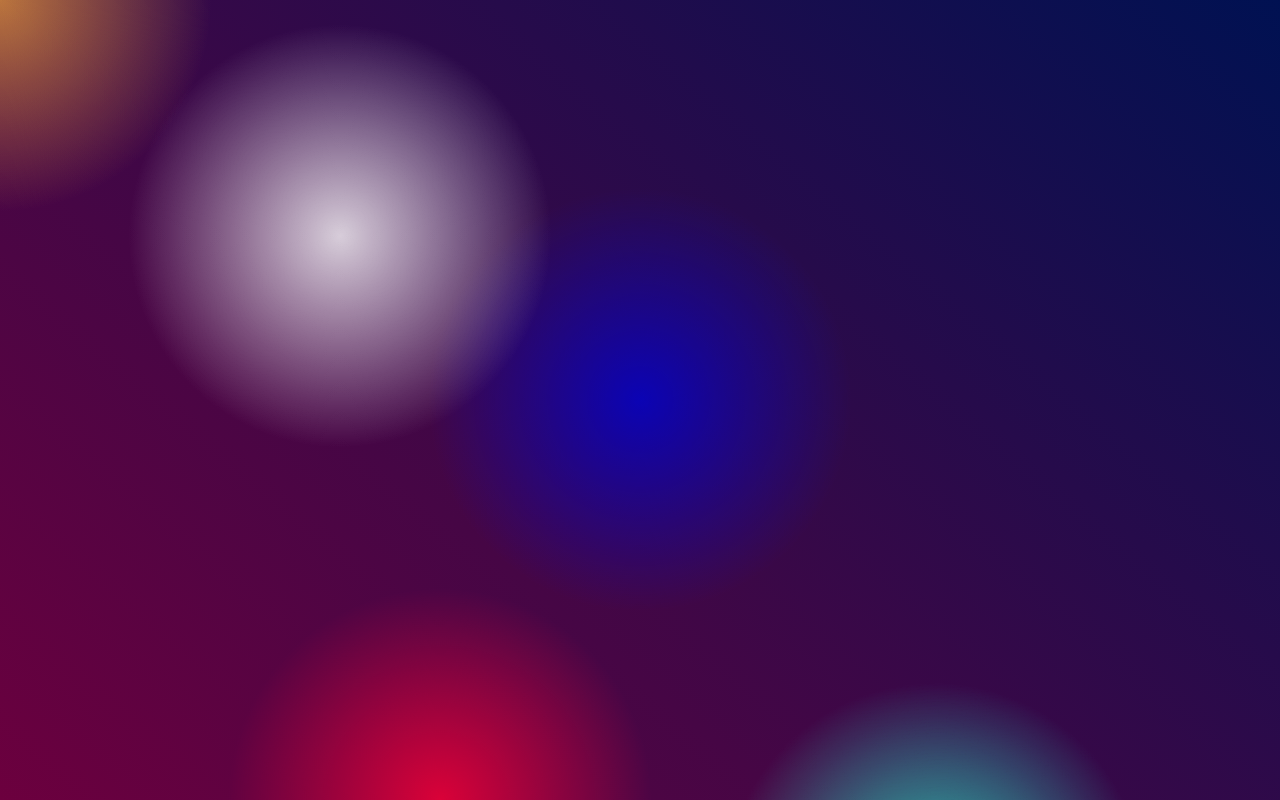
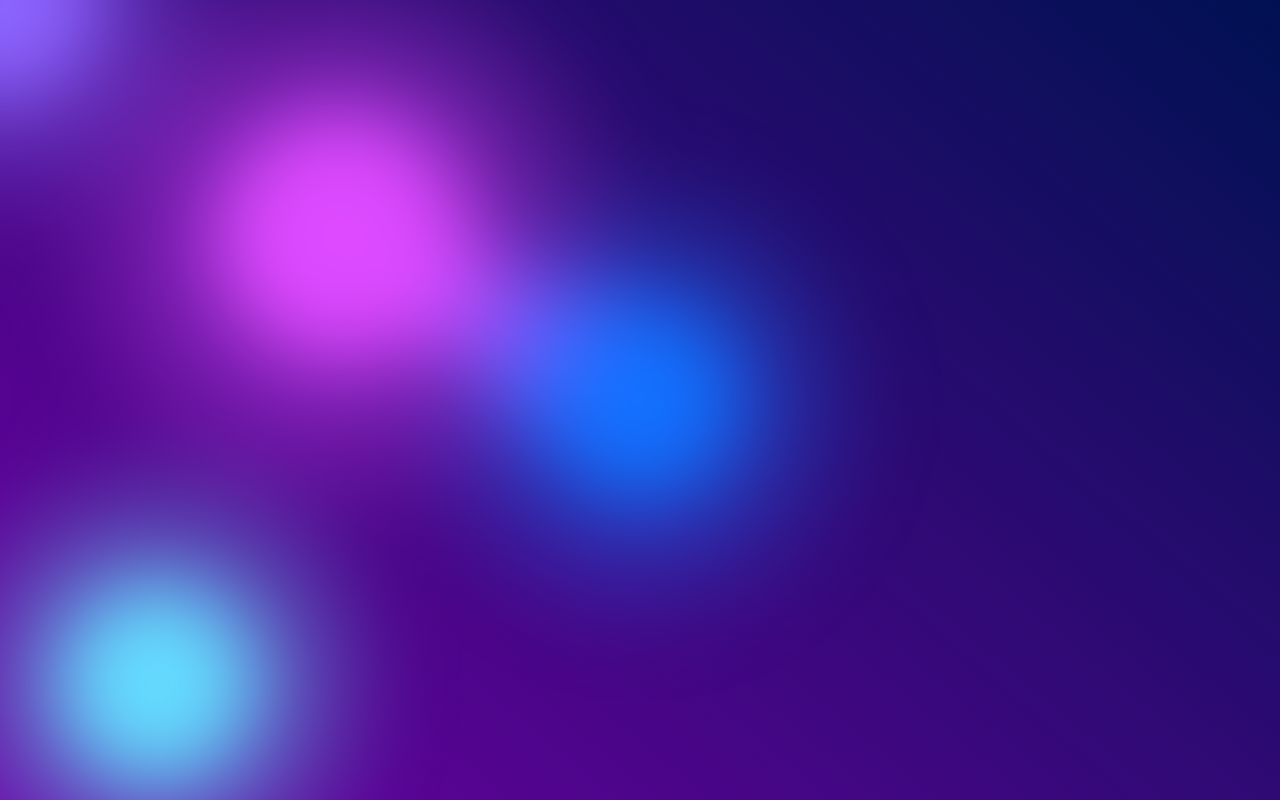
Before and after one commit to AliMousa27/website, a Vue app: page / in a window 1280 px wide. Built offline with nearby package versions, Linux system fonts and the light colour scheme.

Commit message:
implemented gaussian blur

```diff
--- a/src/components/bubbles.vue
+++ b/src/components/bubbles.vue
@@ -1,11 +1,28 @@
 <template>
-  <div class="background">
+  <div class="gradient-bg">
+    <!--https://medium.com/@parth_jansari/the-infamous-goo-filter-9caceb44ebb5-->
+    <svg xmlns="http://www.w3.org/2000/svg">
+      <defs>
+        <filter id="goo">
+          <feGaussianBlur in="SourceGraphic" stdDeviation="10" result="blur" />
+          <feColorMatrix
+            in="blur"
+            mode="matrix"
+            values="1 0 0 0 0  0 1 0 0 0  0 0 1 0 0  0 0 0 18 -8"
+            result="goo"
+          />
+          <feBlend in="SourceGraphic" in2="goo" />
+        </filter>
+      </defs>
+    </svg>
+    <div class="gradients-container">
       <div class="circle1"></div>
       <div class="circle2"></div>
       <div class="circle3"></div>
       <div class="circle4"></div>
       <div class="circle5"></div>
       <div class="mouse_circle" id="mouse_circle"></div>
+    </div>
   </div>
 </template>
 
@@ -70,14 +87,23 @@ export default {
     transform: rotate(360deg);
   }
 }
-.background {
-  background: linear-gradient(40deg, #6c003e, #001152);
+
+.gradient-bg {
+  width: 100vw;
+  height: 100vh;
   position: absolute;
+  overflow: hidden;
+  background: linear-gradient(40deg, rgb(108, 0, 162), rgb(0, 17, 82));
+  top: 0;
+  left: 0;
+}
+svg {
+  display: none;
+}
+.gradients-container {
   width: 100%;
   height: 100%;
-  left: 0;
-  top: 0;
-  overflow: hidden;
+  filter: url(#goo) blur(40px);
 }
 
 .circle1 {
@@ -86,8 +112,8 @@ export default {
 
   background: radial-gradient(
       circle at center,
-      rgba(0, 22, 222, 0.8) 0%,
-      rgba(0, 33, 5, 0) 35%
+      rgba(18, 113, 255, 0.8) 0%,
+      rgba(18, 113, 255, 0) 40%
     )
     no-repeat;
   mix-blend-mode: hard-light;
@@ -99,15 +125,14 @@ export default {
   animation: 30s linear infinite move_circle_horizontal reverse;
 }
 
-/*CHANGE COLOR*/
 .circle2 {
   width: 80%;
   height: 80%;
 
   background: radial-gradient(
       circle at center,
-      rgba(255, 255, 255, 0.8) 0%,
-      rgba(0, 33, 5, 0) 35%
+      rgba(221, 74, 255, 0.8) 0%,
+      rgba(221, 74, 255, 0) 50%
     )
     no-repeat;
   mix-blend-mode: hard-light;
@@ -118,15 +143,14 @@ export default {
   transform-origin: center center;
   animation: 25s linear infinite move_circle_vertical;
 }
-/*CHANGE COLOR*/
 .circle3 {
   width: calc(80%);
   height: calc(80%);
 
   background: radial-gradient(
       circle at center,
-      rgba(252, 10, 103, 0.8) 0%,
-      rgba(0, 33, 5, 0) 35%
+      rgba(100, 220, 255, 0.8) 0%,
+      rgba(100, 220, 255, 0) 40%
     )
     no-repeat;
   mix-blend-mode: hard-light;
@@ -135,7 +159,7 @@ export default {
   top: calc(50% - 80% / 2);
   left: calc(50% - 80% / 2 + 200px);
   transform-origin: calc(50% - 400px);
-  animation: 30s linear infinite rotate_circle;
+  animation: 20s linear infinite rotate_circle;
 }
 
 .circle4 {
@@ -144,8 +168,8 @@ export default {
 
   background: radial-gradient(
       circle at center,
-      rgba(224, 226, 88, 0.8) 0%,
-      rgba(107, 207, 77, 0) 35%
+      rgba(200, 50, 50, 0.8) 0%,
+      rgba(200, 50, 50, 0) 40%
     )
     no-repeat;
   mix-blend-mode: hard-light;
@@ -163,8 +187,8 @@ export default {
 
   background: radial-gradient(
       circle at center,
-      rgba(71, 255, 224, 0.8) 0%,
-      rgba(33, 239, 253, 0) 35%
+      rgba(180, 180, 50, 0.8) 0%,
+      rgba(180, 180, 50, 0) 40%
     )
     no-repeat;
   mix-blend-mode: hard-light;
@@ -173,16 +197,17 @@ export default {
   top: calc(50% - 80% / 2 - 150px);
   left: calc(50% - 80% / 2 + 400px);
   transform-origin: calc(50% - 800px) calc(50% + 200px);
-  animation: 25s ease-in infinite rotate_circle;
+  animation: 20s ease-in infinite rotate_circle;
 }
+
 .mouse_circle {
   width: 80%;
   height: 80%;
 
   background: radial-gradient(
       circle at center,
-      rgba(231, 198, 106, 0.8) 0%,
-      rgba(203, 223, 224, 0) 35%
+      rgba(140, 100, 255, 0.8) 0%,
+      rgba(140, 100, 255, 0) 40%
     )
     no-repeat;
   mix-blend-mode: hard-light;
```
Lines whose indentation alone changed are shown as unchanged.
